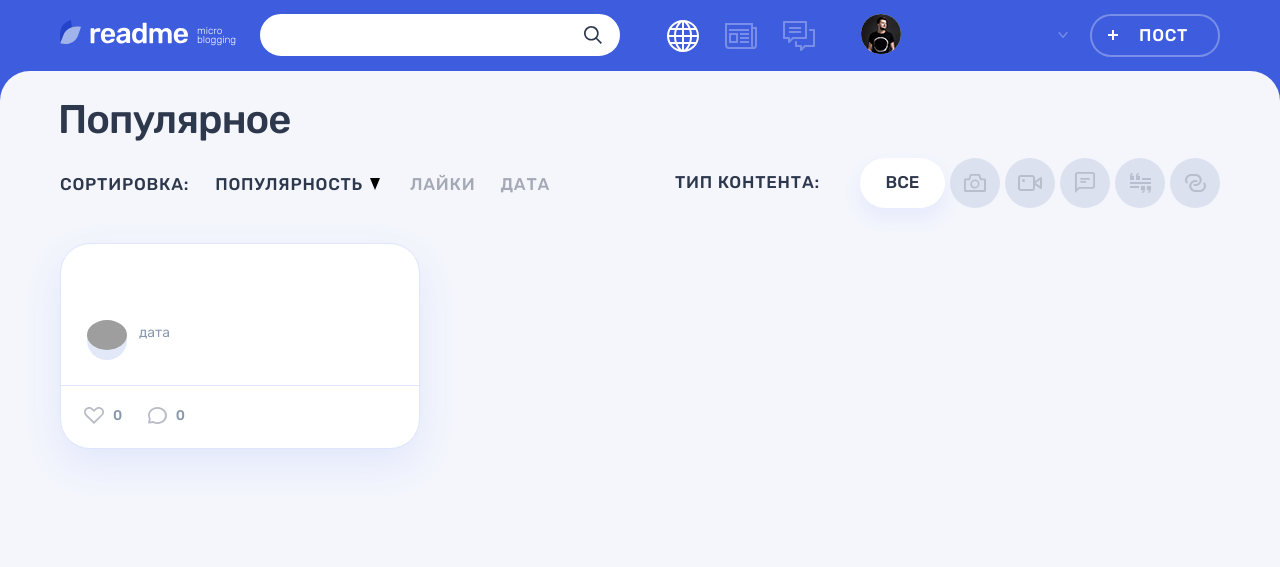
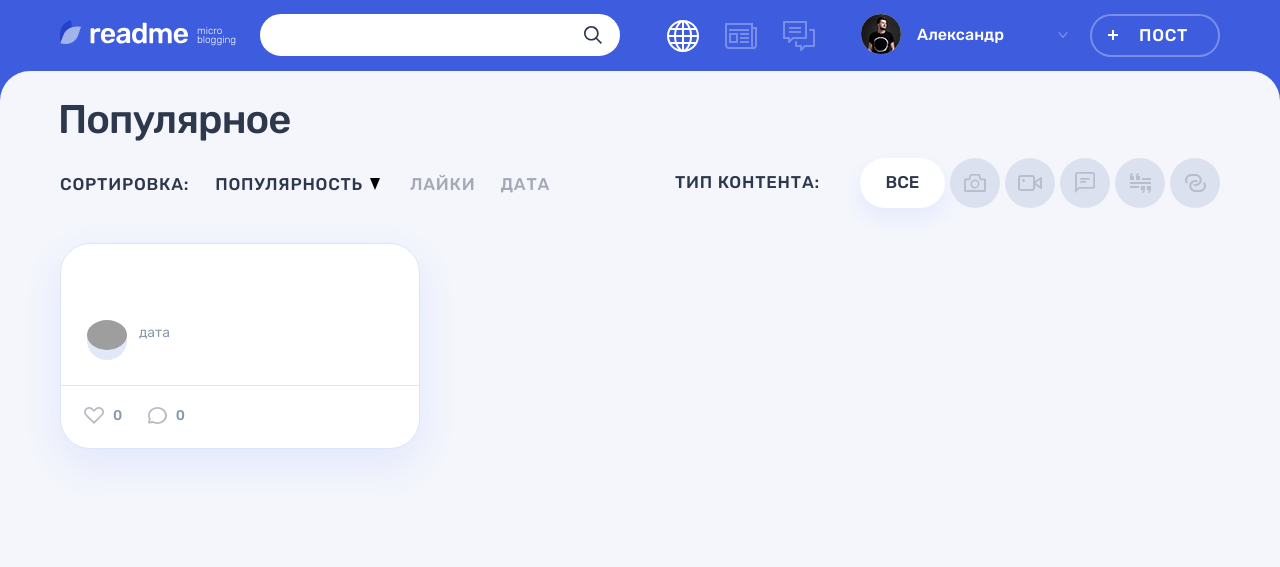
Before and after one commit to VinokurovAlexander/904281-readme-9, a PHP site: page / in a window 1280 px wide. Shown: the top 567 px of the page. Run offline with PHP 8.4, Linux system fonts and the light colour scheme; grey boxes are pictures that could not be loaded.

Commit message:
Добавил условие для отображения имя пользователя и меню в шапке сайта

```diff
--- a/index.php
+++ b/index.php
@@ -1,7 +1,7 @@
 <?php
 $is_auth = rand(0, 1);
 
-$user_name = ''; // укажите здесь ваше имя
+$user_name = 'Александр'; // укажите здесь ваше имя
 ?>
 <!DOCTYPE html>
 <html lang="ru">
@@ -41,6 +41,7 @@ $user_name = ''; // укажите здесь ваше имя
         </form>
         <div class="header__nav-wrapper">
             <!-- здесь должен быть PHP код, который показывает следующий тег по условию -->
+            <?php if ($is_auth == 1): ?>
                 <nav class="header__nav">
                     <ul class="header__my-nav">
                         <li class="header__my-page header__my-page--popular">
@@ -69,6 +70,7 @@ $user_name = ''; // укажите здесь ваше имя
                                 <div class="header__profile-name">
                                     <span>
                                         <!--здесь должно быть имя пользователя-->
+                                        <?php print($user_name); ?>
                                     </span>
                                     <svg class="header__link-arrow" width="10" height="6">
                                         <use xlink:href="#icon-arrow-right-ad"></use>
@@ -116,6 +118,7 @@ $user_name = ''; // укажите здесь ваше имя
                         </li>
                     </ul>
                 </nav>
+            <?php endif; ?>
         </div>
     </div>
 </header>
```
Lines whose indentation alone changed are shown as unchanged.
